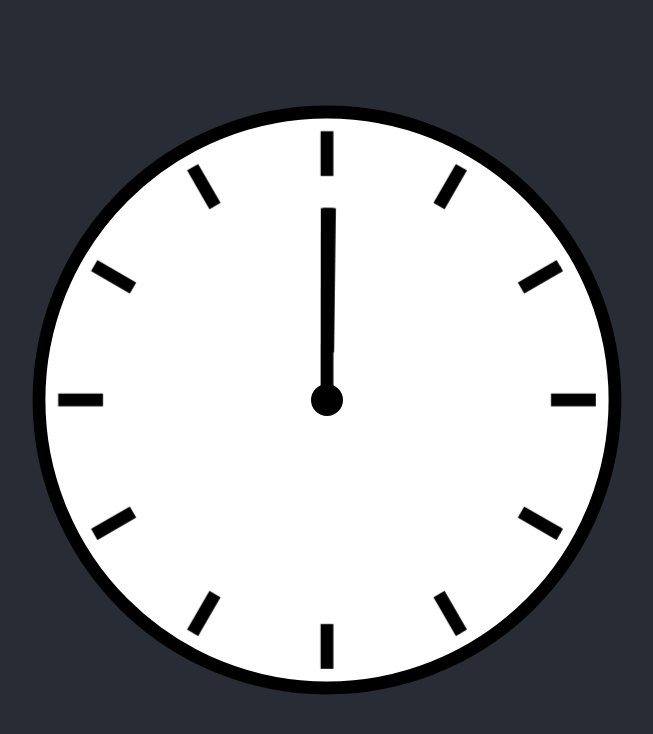
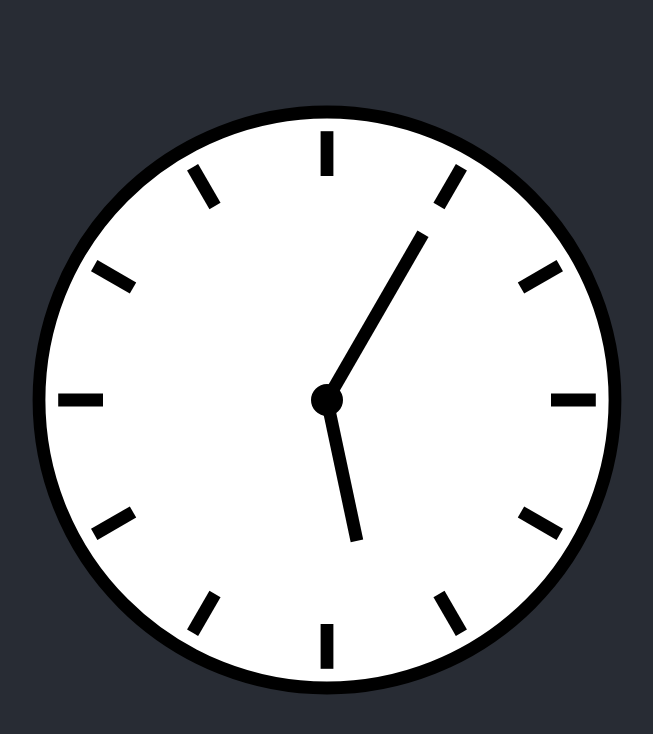
Before and after one commit to CharlesTaylor7/clock, a React (Create React App) app: page / in a window 1280 px wide. Shown: the top 734 px of the page, without its empty margins (313-966 px from the left). Built offline with nearby package versions, Linux system fonts and the light colour scheme.

Commit message:
Sets time on refresh

```diff
--- a/src/App.css
+++ b/src/App.css
@@ -18,7 +18,7 @@
   pointer-events: none;
 }
 
-.minute-hand {
+/* .minute-hand {
   animation: Clock-hand-spin infinite 3600s linear;
   transform-origin: 50% 50%
 }
@@ -26,7 +26,7 @@
 .hour-hand {
   animation: Clock-hand-spin infinite 43200s linear;
   transform-origin: 50% 50%
-}
+} */
 
 @keyframes Clock-hand-spin {
   from {
--- a/src/App.js
+++ b/src/App.js
@@ -14,7 +14,18 @@ const HourMark = (hour) => (
   />
 );
 
-const App = () => (
+const App = () => {
+  const now = new Date();
+  const hours = now.getHours() % 12;
+  const minutes = now.getMinutes();
+  // const seconds = now.getSeconds();
+
+  const minuteHandPercentage = minutes / 60;
+  const hourHandPercentage = hours / 12;
+
+  const rotate = percentage => `rotate(${360 * percentage}, 50, 50)`;
+ debugger;
+  return (
     <div className="App">
       <header className="App-header">
         <svg
@@ -26,6 +37,7 @@ const App = () => (
           <circle cx="50" cy="50" r="2" stroke="black" />
           <line
             className="hour-hand"
+            transform={rotate(hourHandPercentage)}
             x1="50"
             x2="50"
             y1="20"
@@ -35,10 +47,11 @@ const App = () => (
           />
           <line
             className="minute-hand"
+            transform={rotate(minuteHandPercentage)}
             x1="50"
             x2="50"
-          y1="20"
-          y2="42.5"
+            y1="27.5"
+            y2="50"
             stroke="black"
             strokeWidth="2"
           />
@@ -47,5 +60,6 @@ const App = () => (
       </header>
     </div>
   );
+};
 
 export default App;
```
Lines whose indentation alone changed are shown as unchanged.
